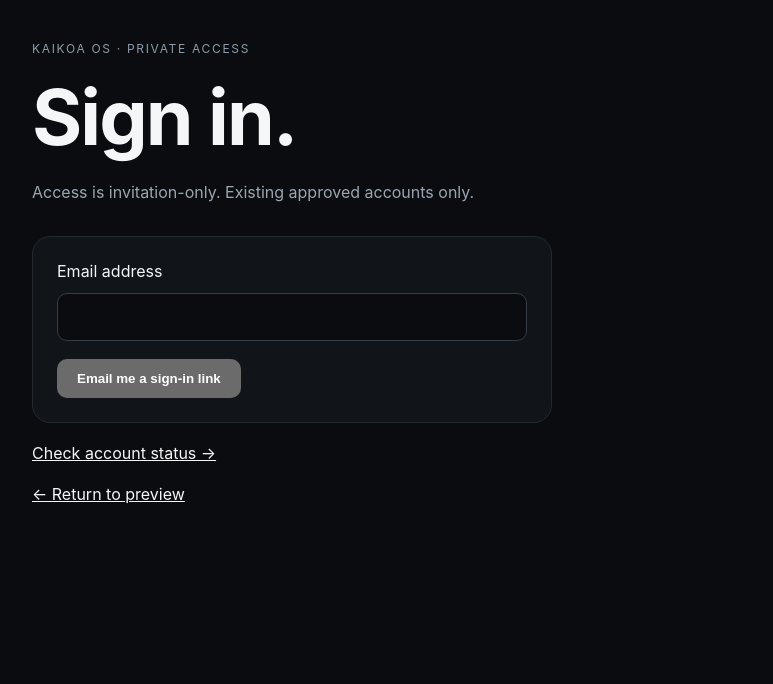
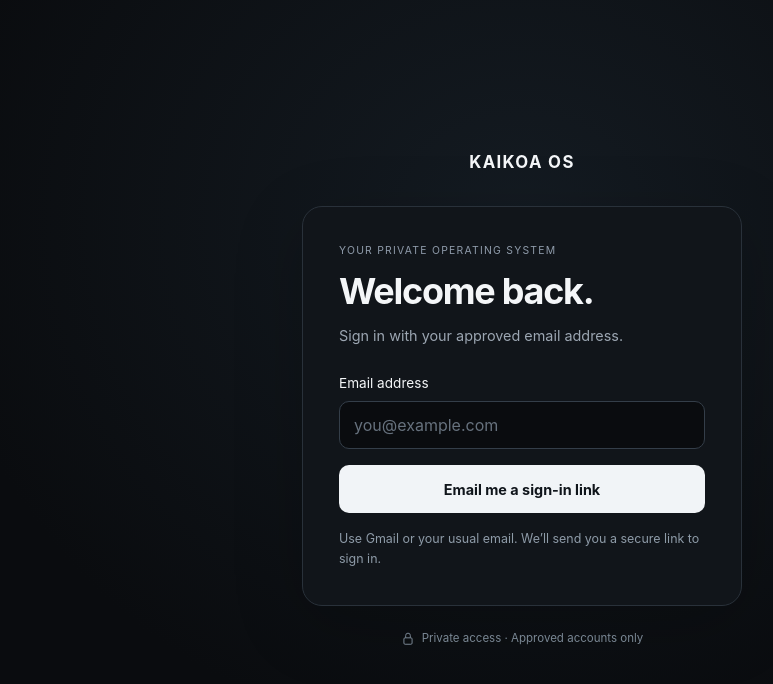
Before and after one commit to KAIKOA-Labs/kaikoa-os, a Next.js app: page /auth/sign-in in a window 1280 px wide. Shown: the top 684 px of the page, without its empty margins (118-891 px from the left). Built offline with nearby package versions, Linux system fonts and the light colour scheme; no server answers.

Commit message:
Milestone 006 follow-up: show the full sign-in form immediately after sign-out

```diff
--- a/app/auth/sign-in/page.tsx
+++ b/app/auth/sign-in/page.tsx
@@ -1,51 +1,5 @@
-"use client";
-import { useState } from "react";
-import Link from "next/link";
-import { getBrowserSupabase } from "@/lib/supabase-browser";
+import SignInScreen from "@/app/sign-in-screen";
 
 export default function SignInPage() {
-  const [email, setEmail] = useState("");
-  const [busy, setBusy] = useState(false);
-  const [message, setMessage] = useState("");
-  async function requestLink(event: React.FormEvent<HTMLFormElement>) {
-    event.preventDefault();
-    if (busy) return;
-    const client = getBrowserSupabase();
-    if (!client) { setMessage("Authentication is not configured. Please contact the administrator."); return; }
-    setBusy(true);
-    setMessage("");
-    try {
-      const redirectTo = new URL("/auth/callback", window.location.origin).toString();
-      const { error } = await client.auth.signInWithOtp({
-        email: email.trim(),
-        options: { emailRedirectTo: redirectTo, shouldCreateUser: false },
-      });
-      if (error) {
-        setMessage(error.message.toLowerCase().includes("rate limit")
-          ? "Supabase has temporarily limited email delivery. Please wait before trying again."
-          : "Unable to send a sign-in link. Check your address or try again later.");
-      } else {
-        setMessage("If this account is authorized, a sign-in link will arrive by email. Open it in this browser.");
-      }
-    } catch {
-      setMessage("Unable to request a sign-in link right now.");
-    } finally { setBusy(false); }
-  }
-  return <main className="shell">
-    <header><p className="eyebrow">KAIKOA OS · PRIVATE ACCESS</p><h1>Sign in.</h1>
-      <p className="muted">Access is invitation-only. Existing approved accounts only.</p></header>
-    <section className="panel" style={{maxWidth:520}}>
-      <form onSubmit={requestLink}>
-        <label htmlFor="email" style={{display:"block",marginBottom:12}}>Email address</label>
-        <input id="email" type="email" autoComplete="email" required value={email} onChange={e=>setEmail(e.target.value)}
-          style={{width:"100%",padding:14,borderRadius:10,background:"#0a0c0f",border:"1px solid #343c46",color:"white",fontSize:16}}/>
-        <button type="submit" disabled={busy} style={{marginTop:18,padding:"12px 20px",borderRadius:10,cursor:busy?"wait":"pointer",border:0,fontWeight:700}}>
-          {busy?"Requesting…":"Email me a sign-in link"}
-        </button>
-        {message&&<p role="status" className="muted">{message}</p>}
-      </form>
-    </section>
-    <p><Link href="/auth/status">Check account status →</Link></p>
-    <p><Link href="/">← Return to preview</Link></p>
-  </main>;
+  return <SignInScreen />;
 }
--- a/app/private-session-boundary.tsx
+++ b/app/private-session-boundary.tsx
@@ -4,6 +4,7 @@ import Link from "next/link";
 import { usePathname } from "next/navigation";
 import { getBrowserSupabase } from "@/lib/supabase-browser";
 import { createPrivateSession, needsPrivateSession, type PrivateAccess } from "@/lib/private-session";
+import SignInScreen from "./sign-in-screen";
 
 export default function PrivateSessionBoundary({ children }: { children: ReactNode }) {
   const pathname = usePathname();
@@ -38,10 +39,11 @@ export default function PrivateSessionBoundary({ children }: { children: ReactNo
   }, [retry]);
   if (!needsPrivateSession(pathname)) return children;
   if (access.stage === "ready") return <div key={access.revision}>{children}</div>;
+  if (access.stage === "signed-out") return <SignInScreen />;
   return <main className="shell">
     <nav className="nav"><Link className="brand" href="/">KAIKOA OS</Link></nav>
     <header><p className="eyebrow">KAIKOA OS · PRIVATE ACCESS</p><h1>Private workspace.</h1></header>
-    <section className="panel"><p role="status">{access.stage === "checking" ? "Checking private access…" : access.stage === "signed-out" ? "Sign in to view your private records." : "Private access could not be verified. Please retry."}</p>
+    <section className="panel"><p role="status">{access.stage === "checking" ? "Checking private access…" : "Private access could not be verified. Please retry."}</p>
       {access.stage === "checking" ? null : <p><Link href="/auth/sign-in">Sign in →</Link></p>}
       {access.stage === "error" && <button type="button" onClick={() => { setAccess({ stage: "checking", userId: null, revision: access.revision + 1 }); setRetry(value => value + 1); }}>Retry access check</button>}
     </section>
--- /dev/null
+++ b/app/sign-in-screen.tsx
@@ -0,0 +1,51 @@
+"use client";
+import { useRef, useState } from "react";
+import Link from "next/link";
+import { getBrowserSupabase } from "@/lib/supabase-browser";
+
+export default function SignInScreen() {
+  const [email, setEmail] = useState("");
+  const [busy, setBusy] = useState(false);
+  const [message, setMessage] = useState("");
+  const requesting = useRef(false);
+  async function requestLink(event: React.FormEvent<HTMLFormElement>) {
+    event.preventDefault();
+    if (requesting.current) return;
+    const client = getBrowserSupabase();
+    if (!client) { setMessage("Sign-in is temporarily unavailable. Please try again later."); return; }
+    requesting.current = true; setBusy(true); setMessage("");
+    try {
+      const redirectTo = new URL("/auth/callback", window.location.origin).toString();
+      const { error } = await client.auth.signInWithOtp({
+        email: email.trim(),
+        options: { emailRedirectTo: redirectTo, shouldCreateUser: false },
+      });
+      if (error) {
+        setMessage(error.message.toLowerCase().includes("rate limit")
+          ? "Please wait before requesting another sign-in link."
+          : "Unable to send a sign-in link. Check your address or try again later.");
+      } else {
+        setMessage("If this address is approved, a sign-in link will arrive in your inbox. Open it in this browser.");
+      }
+    } catch { setMessage("Unable to request a sign-in link right now."); }
+    finally { requesting.current = false; setBusy(false); }
+  }
+  return <main className="authScreen">
+    <div className="authContent">
+      <Link className="authBrand" href="/">KAIKOA OS</Link>
+      <section className="authCard" aria-labelledby="sign-in-title" aria-busy={busy}>
+        <header><p className="eyebrow">YOUR PRIVATE OPERATING SYSTEM</p><h1 id="sign-in-title">Welcome back.</h1>
+          <p className="muted">Sign in with your approved email address.</p></header>
+        <form onSubmit={requestLink}>
+          <label htmlFor="sign-in-email">Email address</label>
+          <input id="sign-in-email" type="email" autoComplete="email" placeholder="you@example.com" required
+            value={email} disabled={busy} onChange={event => setEmail(event.target.value)} aria-describedby="sign-in-help" />
+          <button type="submit" disabled={busy}>{busy ? "Sending sign-in link…" : "Email me a sign-in link"}</button>
+          <p id="sign-in-help" className="authHelp">Use Gmail or your usual email. We’ll send you a secure link to sign in.</p>
+          {message && <p role="status" className="authMessage">{message}</p>}
+        </form>
+      </section>
+      <p className="authPrivacy"><svg aria-hidden="true" width="14" height="14" viewBox="0 0 24 24" fill="none" stroke="currentColor" strokeWidth="1.7"><rect x="5" y="10" width="14" height="11" rx="2"/><path d="M8 10V6a4 4 0 0 1 8 0v4"/></svg>Private access · Approved accounts only</p>
+    </div>
+  </main>;
+}
```
Also changed, not shown: app/globals.css, 2 other files (tests, documents, lock files or other folders).
